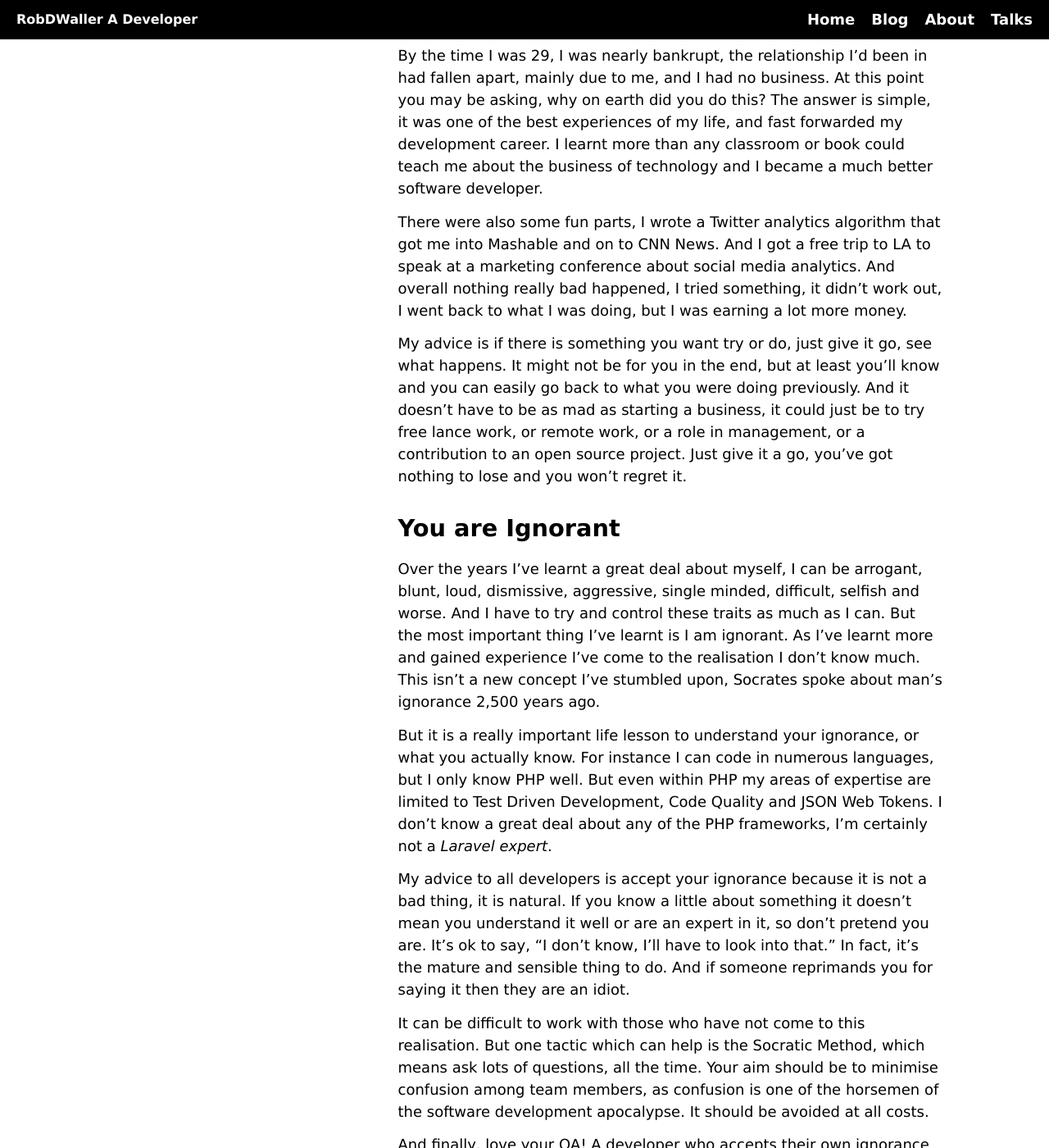
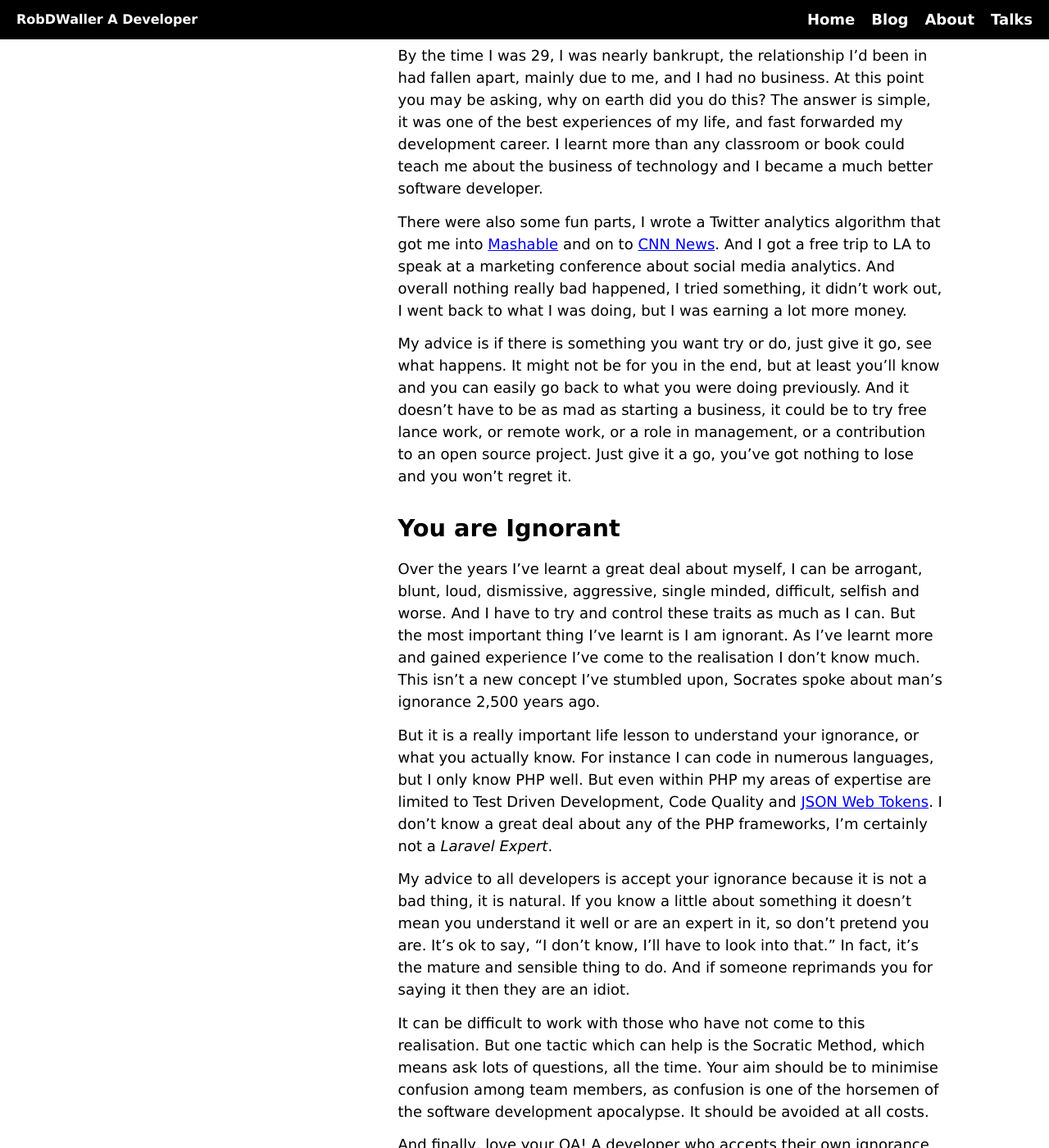
Before and after one commit to RobDWaller/robdwaller.github.io, a Jekyll site: the page built from _posts/2019-05-02-what-learn-developer-ten-years.md, in a window 1280 px wide and 1400 px high, scrolled down 1796 px. Shown: the whole window at 82% size. Built offline with Jekyll 4.4.1, drawn with Linux system fonts in a browser that asks for light colours; some of the changed text lies outside the part shown.

Commit message:
Minor amends to what I've learnt post.

```diff
--- a/_posts/2019-05-02-what-learn-developer-ten-years.md
+++ b/_posts/2019-05-02-what-learn-developer-ten-years.md
@@ -27,15 +27,15 @@ After about 18 months one of my old work contacts put in touch with a company wh
 
 By the time I was 29, I was nearly bankrupt, the relationship I'd been in had fallen apart, mainly due to me, and I had no business. At this point you may be asking, why on earth did you do this? The answer is simple, it was one of the best experiences of my life, and fast forwarded my development career. I learnt more than any classroom or book could teach me about the business of technology and I became a much better software developer.
 
-There were also some fun parts, I wrote a Twitter analytics algorithm that got me into Mashable and on to CNN News. And I got a free trip to LA to speak at a marketing conference about social media analytics. And overall nothing really bad happened, I tried something, it didn't work out, I went back to what I was doing, but I was earning a lot more money.
+There were also some fun parts, I wrote a Twitter analytics algorithm that got me into [Mashable](https://mashable.com/2012/08/22/twitter-facebook-fake-followers/) and on to [CNN News](https://rbrt.wllr.info/2019/05/05/when-appeared-on-cnn.html). And I got a free trip to LA to speak at a marketing conference about social media analytics. And overall nothing really bad happened, I tried something, it didn't work out, I went back to what I was doing, but I was earning a lot more money.
 
-My advice is if there is something you want try or do, just give it go, see what happens. It might not be for you in the end, but at least you'll know and you can easily go back to what you were doing previously. And it doesn't have to be as mad as starting a business, it could just be to try free lance work, or remote work, or a role in management, or a contribution to an open source project. Just give it a go, you've got nothing to lose and you won't regret it.
+My advice is if there is something you want try or do, just give it go, see what happens. It might not be for you in the end, but at least you'll know and you can easily go back to what you were doing previously. And it doesn't have to be as mad as starting a business, it could be to try free lance work, or remote work, or a role in management, or a contribution to an open source project. Just give it a go, you've got nothing to lose and you won't regret it.
 
 ## You are Ignorant
 
 Over the years I've learnt a great deal about myself, I can be arrogant, blunt, loud, dismissive, aggressive, single minded, difficult, selfish and worse. And I have to try and control these traits as much as I can. But the most important thing I've learnt is I am ignorant. As I've learnt more and gained experience I've come to the realisation I don't know much. This isn't a new concept I've stumbled upon, Socrates spoke about man's ignorance 2,500 years ago.
 
-But it is a really important life lesson to understand your ignorance, or what you actually know. For instance I can code in numerous languages, but I only know PHP well. But even within PHP my areas of expertise are limited to Test Driven Development, Code Quality and JSON Web Tokens. I don't know a great deal about any of the PHP frameworks, I'm certainly not a *Laravel expert*.
+But it is a really important life lesson to understand your ignorance, or what you actually know. For instance I can code in numerous languages, but I only know PHP well. But even within PHP my areas of expertise are limited to Test Driven Development, Code Quality and [JSON Web Tokens](https://github.com/RobDWaller/ReallySimpleJWT). I don't know a great deal about any of the PHP frameworks, I'm certainly not a *Laravel Expert*.
 
 My advice to all developers is accept your ignorance because it is not a bad thing, it is natural. If you know a little about something it doesn't mean you understand it well or are an expert in it, so don't pretend you are. It's ok to say, "I don't know, I'll have to look into that." In fact, it's the mature and sensible thing to do. And if someone reprimands you for saying it then they are an idiot.
 
@@ -47,7 +47,7 @@ And finally, love your QA! A developer who accepts their own ignorance understan
 
 This is simple, avoid stress, like it were the plague, but like a worse plague, where people's heads explode. Stress adds nothing to your life, it's not a motivator, it doesn't make you more focused, it's just a life negative. And the consequences of stress can be significant, it can ruin your life.
 
-The solution to stress is relatively straightforward, stop doing the thing that causes you stress. This is easier said than done and requires you to have a good understanding of yourself. Who you are as a person, what your strengths and weaknesses are, and what you like and what you don't like.
+The solution to stress is relatively straightforward, stop doing the thing that causes you stress. This is easier said than done and requires you to have a good understanding of yourself; who you are as a person; what your strengths and weaknesses are; and what you like and what you don't like.
 
 I've realised I'm a bad employee but a good contactor / consultant. My main skill is analysis, which I believe comes from my degree in History. This means I am very good at spotting problems and defining solutions. I'm a bit like a problem seeking missile, I almost can't help myself, I just have to look under the rock in the dark corner.
 
@@ -65,7 +65,7 @@ The combination of stress and alcohol is even worse, an explosive mix. I for a l
 
 You should also be careful of companies who have drinking cultures. I used to think drinking cultures were fun, and I played my part in them, but they usually exist to hide a company's demons. Which more often than not is people are under too much pressure and stress levels are high.
 
-I'm not saying don't drink or don't enjoy a drink with your work colleagues, just be careful. If you're drinking to help with stress, or you drink large amounts often, once a week or more, or you drink more often with work colleagues than friends and loved ones you probably need to get some help, or make some significant work life changes. Don't let the *demon drink* take a hold, as my mother likes to say.
+I'm not saying don't drink or don't enjoy a drink with your work colleagues, just be careful. If you're drinking to help with stress; or you drink large amounts often, once a week or more; or you drink more often with work colleagues than friends and loved ones; you probably need to get some help, or make some significant work life changes. Don't let the *demon drink* take a hold, as my mother likes to say.
 
 ## Fin
 
```
